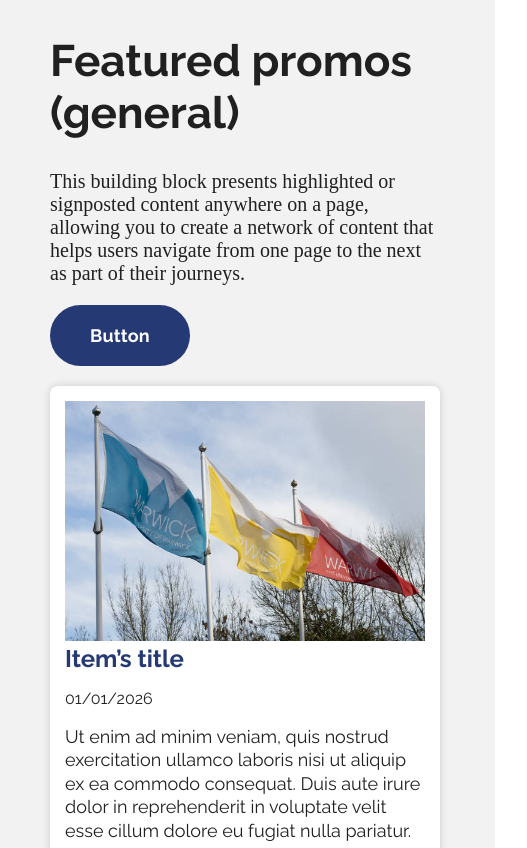
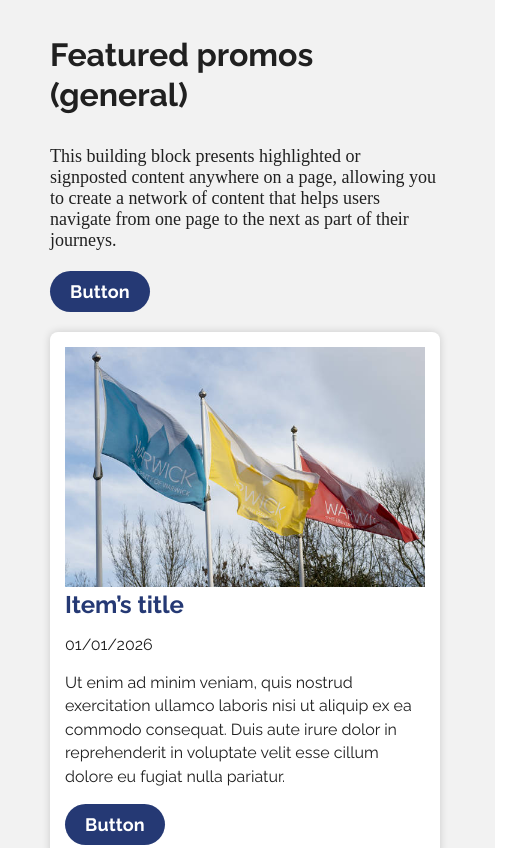
Before and after one commit to McFrase/Fat-Beehive-Test---Fope-Ebhota, a plain HTML site: page index.html in a window 390 px wide. Shown: the top 848 px of the page, 527 px wide, since content can reach past the window. Drawn offline with Linux system fonts and the light colour scheme; a web font is replaced by a local one.

Commit message:
Fixed text size & button paddings on small screens

```diff
--- a/index.html
+++ b/index.html
@@ -27,7 +27,7 @@
           </aside>
           <main class="container__main">
             <div
-              class="flex flex__justify__between flex__align__center flex--gap--20 margin-bottom-20">
+              class="flex flex__justify__between flex__align__center flex--gap--lg margin-bottom-20">
               <p class="copy copy-large">
                 This building block presents highlighted or signposted content
                 anywhere on a page, allowing you to create a network of content
--- a/sass/globals/_buttons.scss
+++ b/sass/globals/_buttons.scss
@@ -1,13 +1,17 @@
 @use "./color" as c; //making use of colors by bringing in the color partial, declaring it's usage as "C" which stands for color
 
 .button {
-  padding: 1.25rem 2.5rem;
+  padding: 0.625rem 1.25rem;
   border-radius: 2.5rem;
   display: flex;
   align-items: center;
   justify-content: center;
   position: relative;
   overflow: hidden;
+
+  @media screen and (min-width: 80rem) {
+    padding: 1.25rem 2.5rem;
+  }
 }
 
 .button__anim {
@@ -56,13 +60,3 @@
   border-radius: 2.5rem;
   background-color: c.$white;
 }
-
-// .button:hover {
-//   .button__overlay {
-//     bottom: 0;
-//   }
-
-//   .button__text {
-//     transform: scale(1.07);
-//   }
-// }
--- a/sass/globals/_cards.scss
+++ b/sass/globals/_cards.scss
@@ -68,20 +68,28 @@
 }
 
 .card__text {
-  font-size: 1.125rem;
+  font-size: 1rem;
   font-weight: 400;
   line-height: 23.4px;
   color: c.$black;
+
+  @media screen and (min-width: 80rem) {
+    font-size: 1.125rem;
+  }
 }
 
 .card__button {
-  padding: 1.25rem 2.5rem;
+  padding: 0.625rem 1.25rem;
   border-radius: 2.5rem;
   display: flex;
   font-size: 1.125rem;
   font-weight: 700;
   line-height: 21.13px;
   letter-spacing: 0.01em;
+
+  @media screen and (min-width: 80rem) {
+    padding: 1.25rem 2.5rem;
+  }
 }
 
 .card__button--primary {
--- a/sass/globals/_font.scss
+++ b/sass/globals/_font.scss
@@ -25,14 +25,14 @@
 $font: "Raleway", serif;
 
 .copy-large {
-  font-size: 1.25rem;
+  font-size: 1.125rem;
   font-weight: 300;
 }
 
 .heading-large {
-  font-size: 2.75rem;
+  font-size: 2rem;
   font-weight: 700;
-  line-height: 51.66px;
+  line-height: 39.66px;
 }
 
 @media screen and (min-width: 80rem) {
@@ -43,4 +43,13 @@ $font: "Raleway", serif;
     transform: translate(-50%, -40%) rotate(90deg);
     white-space: nowrap;
   }
+
+  .copy-large {
+    font-size: 1.25rem;
+  }
+
+  .heading-large {
+    font-size: 2.75rem;
+    line-height: 3.22875rem;
+  }
 }
--- a/sass/globals/_layout.scss
+++ b/sass/globals/_layout.scss
@@ -6,6 +6,7 @@
   margin: 0 auto;
   padding: 2.1875rem 3.4375rem 2.875rem 3.125rem;
   position: relative;
+  overflow: hidden;
 }
 
 .container__aside,
@@ -25,6 +26,10 @@
 
 .flex__align__center {
   align-items: start;
+}
+
+.flex--gap--lg {
+  gap: 1.25rem;
 }
 
 .flex--gap--20 {
@@ -68,6 +73,10 @@
     flex-direction: row;
   }
 
+  .flex--gap--lg {
+    gap: 19.5rem;
+  }
+
   .flex__align__center {
     align-items: center;
   }
```
Also changed, not shown: css/style.css, 1 other file.
